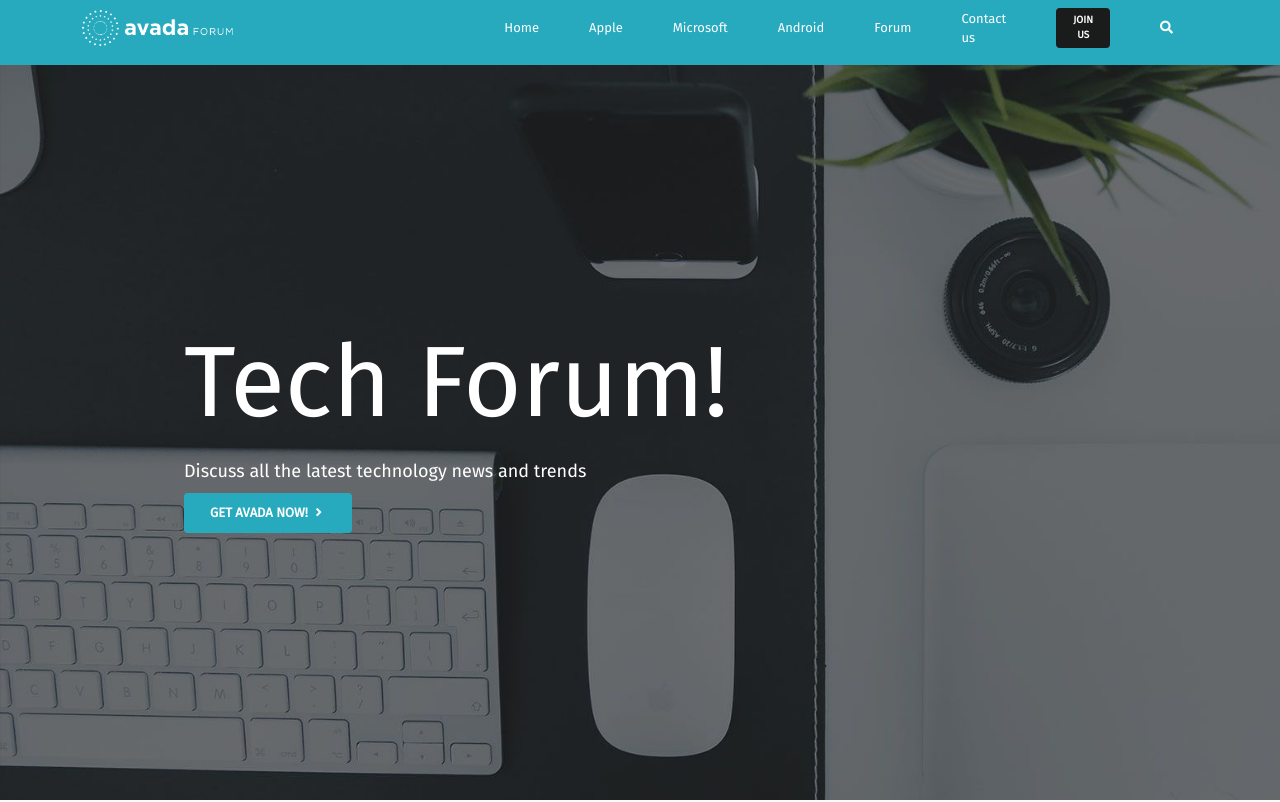
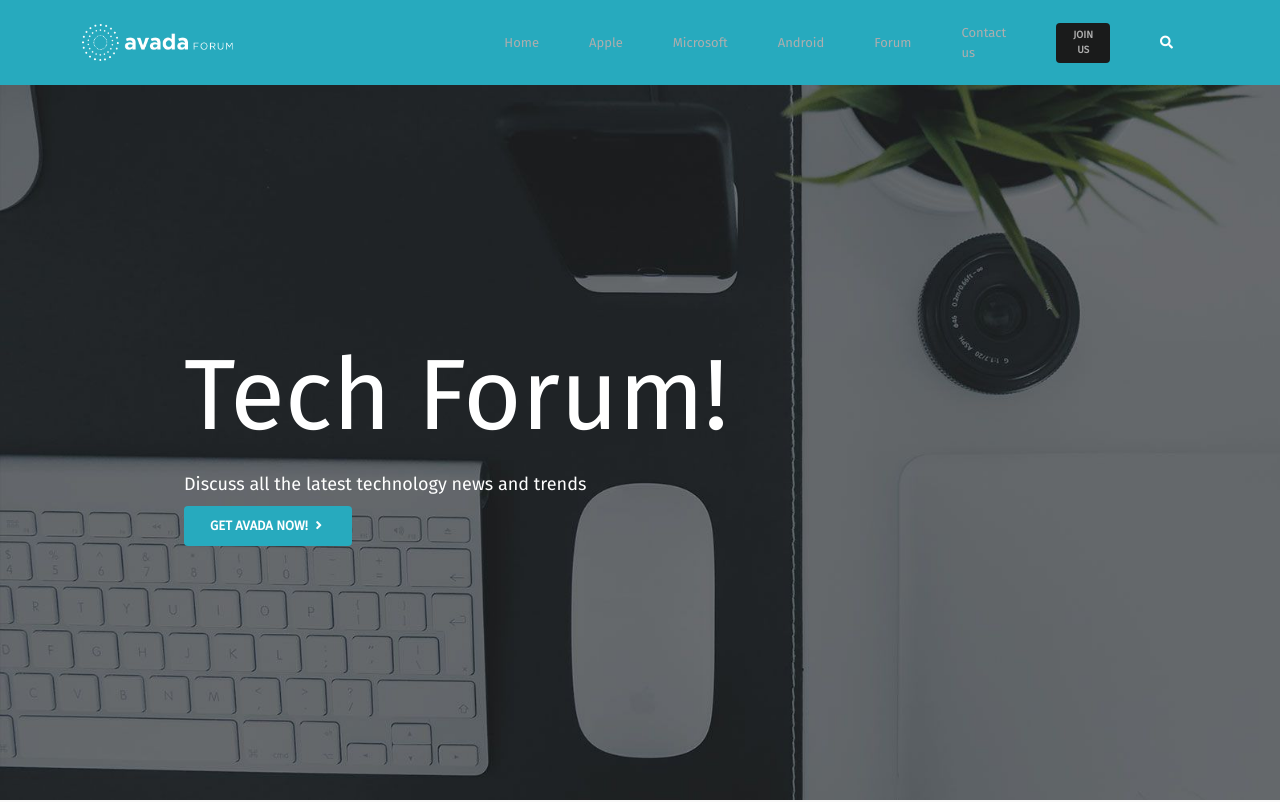
Before and after one commit to FabrizioFornone/proj-html-vuejs, a Vue app: page / in a window 1280 px wide. Shown: the top 802 px of the page. Built offline with nearby package versions, Linux system fonts and the light colour scheme.

Commit message:
navbar hover implementing

```diff
--- a/src/components/HeaderBox.vue
+++ b/src/components/HeaderBox.vue
@@ -3,20 +3,25 @@
     <div class="container">
       <div class="d-flex justify-content-between align-items-center py-2">
         <div>
-          <img class="logo" :src="`/img${logoProps}`" alt="" />
+          <a href="#">
+            <img class="logo" :src="`/img${logoProps}`" alt="" />
+          </a>
         </div>
-        <nav>
+        <nav class="d-flex align-items-center">
           <ul class="d-flex align-items-center">
-            <li v-for="(item, index) in menuProps" :key="index">
-              <a href="#">{{ item }}</a>
+            <li
+              v-for="(item, index) in menuProps"
+              :key="index"
+              class="d-flex align-items-center"
+            >
+              <a class="d-flex align-items-center" href="#">{{ item }}</a>
             </li>
-            <li>
+            <li class="d-flex align-items-center">
               <button class="text-uppercase fw-bold rounded">
                 <a href="#">join us</a>
               </button>
             </li>
-
-            <li>
+            <li class="d-flex align-items-center">
               <i id="lens" class="fas fa-search"></i>
             </li>
           </ul>
--- a/src/style/headerStyle.scss
+++ b/src/style/headerStyle.scss
@@ -3,20 +3,37 @@
 header {
   background-color: $eastern-blue;
   font-size: 13px;
-  height: 65px;
+  height: 85px;
   color: $white;
+
+  > div {
+    height: 100%;
+
+    > div {
+      height: 100%;
 
       .logo {
         width: 38%;
       }
 
       nav {
+        height: 100%;
+
         ul {
+          height: 100%;
+
           li {
+            height: 100%;
+
             margin: 0 25px;
 
             a {
+              height: 100%;
+              color: $silver-chalice;
+
+              &:hover {
                 color: $white;
+              }
             }
 
             button {
@@ -32,3 +49,5 @@ header {
         }
       }
     }
+  }
+}
--- a/src/style/jumbotronStyle.scss
+++ b/src/style/jumbotronStyle.scss
@@ -4,8 +4,8 @@
   background: url(/img/home_slider_bg.jpg);
   background-size: cover;
   background-attachment: fixed;
-  margin-top: 65px;
-  height: calc(100vh - 65px);
+  margin-top: 85px;
+  height: calc(100vh - 85px);
 
   .container {
     height: 100%;
```
Lines whose indentation alone changed are shown as unchanged.
